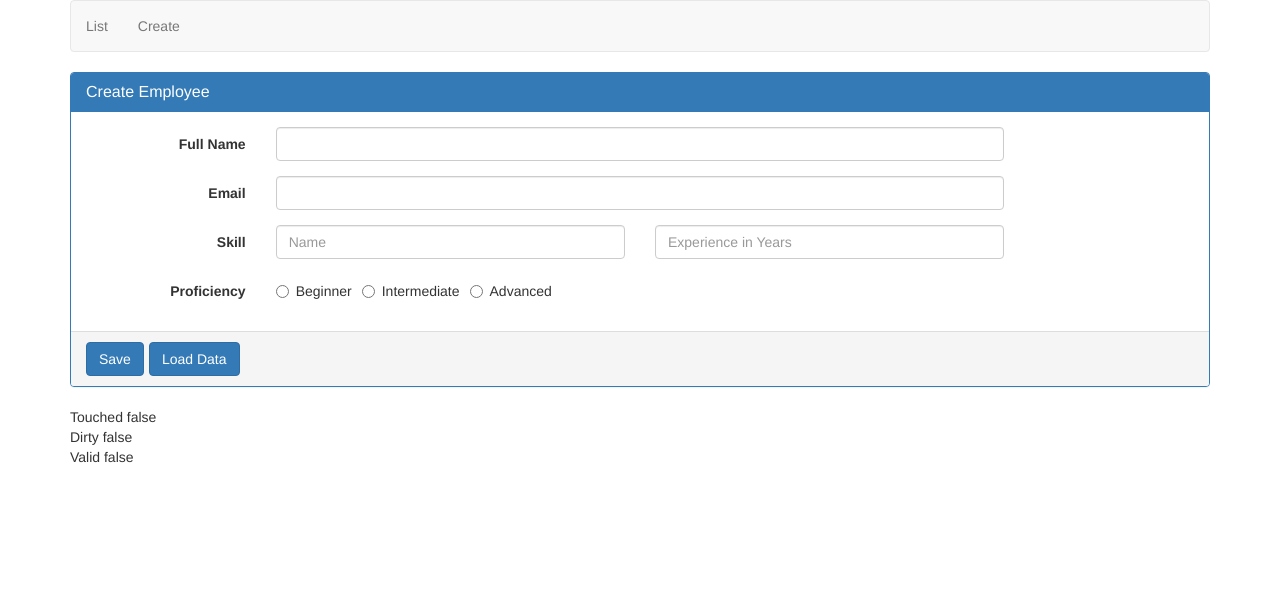
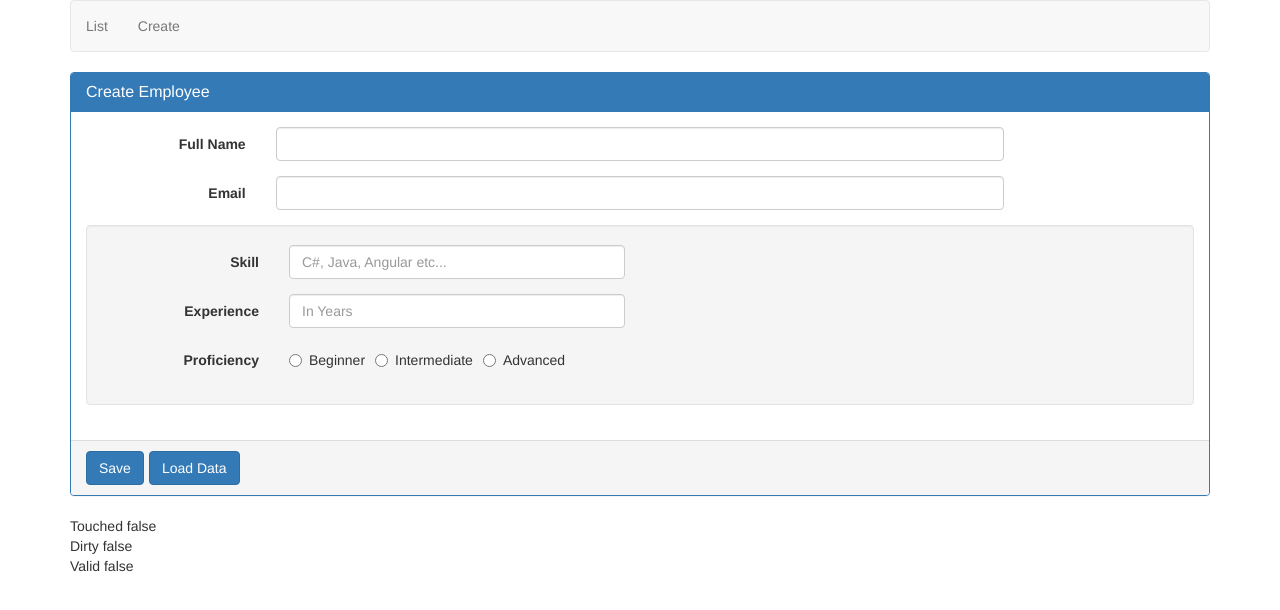
Before and after one commit to Romserg/angProject, an Angular app: page /create in a window 1280 px wide. Shown: the top 610 px of the page. Built offline with nearby package versions, Linux system fonts and the light colour scheme.

Commit message:
Move validation logic to the component class in reactive form

```diff
--- a/src/app/employee/create-employee.component.html
+++ b/src/app/employee/create-employee.component.html
@@ -4,61 +4,78 @@
       <h3 class="panel-title">Create Employee</h3>
     </div>
     <div class="panel-body">
-      <div class="form-group" [ngClass]="{'has-error' : employeeForm.get('fullName').errors &&
-      (employeeForm.get('fullName').touched || employeeForm.get('fullName').dirty)}">
+      <div class="form-group" [ngClass]="{'has-error' : formErrors.fullName}">
         <label for="fullName" class="col-sm-2 control-label">Full Name</label>
         <div class="col-sm-8">
-          <input id="fullName" formControlName="fullName" type="text" class="form-control">
-          <span class="help-block" *ngIf="employeeForm.get('fullName').errors &&
-                (employeeForm.get('fullName').touched || employeeForm.get('fullName').dirty)">
-            <span *ngIf="employeeForm.get('fullName').errors.required">
-              Full Name is required
-            </span>
-            <span *ngIf="employeeForm.get('fullName').errors.minlength || employeeForm.get('fullName').errors.maxlength">
-              Full Name must be greater than 2 characters and less than 30 characters
-            </span>
+          <input id="fullName" formControlName="fullName"
+                 (blur)="logValidationErrors()"
+                 type="text" class="form-control">
+          <span class="help-block" *ngIf="formErrors.fullName">
+            {{formErrors.fullName}}
           </span>
         </div>
       </div>
 
-      <div class="form-group">
-        <label for="email" class="col-sm-2 control-label">Email</label>
+      <div class="form-group" [ngClass]="{'has-error': formErrors.email}">
+        <label class="col-sm-2 control-label" for="email">Email</label>
         <div class="col-sm-8">
-          <input id="email" formControlName="email" type="text" class="form-control">
+          <input id="email" type="text" class="form-control"
+                 formControlName="email" (blur)="logValidationErrors()">
+          <span class="help-block" *ngIf="formErrors.email">
+            {{formErrors.email}}
+          </span>
         </div>
       </div>
 
+      <div class="well">
         <div formGroupName="skills">
 
-        <div class="form-group">
+          <div class="form-group" [ngClass]="{'has-error': formErrors.skillName}">
             <label class="col-sm-2 control-label" for="skillName">
               Skill
             </label>
             <div class="col-sm-4">
-            <input type="text" class="form-control" id="skillName"
-                   placeholder="Name" formControlName="skillName">
-          </div>
-          <div class="col-sm-4">
-            <input type="text" class="form-control" placeholder="Experience in Years"
-                   formControlName="experienceInYears">
+              <input type="text" class="form-control" id="skillName" formControlName="skillName"
+                     (blur)="logValidationErrors()" placeholder="C#, Java, Angular etc...">
+              <span class="help-block" *ngIf="formErrors.skillName">
+                {{formErrors.skillName}}
+              </span>
             </div>
           </div>
 
-        <div class="form-group">
+          <div class="form-group" [ngClass]="{'has-error': formErrors.experienceInYears}">
+            <label class="col-sm-2 control-label" for="experienceInYears">
+              Experience
+            </label>
+            <div class="col-sm-4">
+              <input type="text" class="form-control" id="experienceInYears"
+                     formControlName="experienceInYears" placeholder="In Years"
+                     (blur)="logValidationErrors()">
+              <span class="help-block" *ngIf="formErrors.experienceInYears">
+                {{formErrors.experienceInYears}}
+              </span>
+            </div>
+          </div>
+
+          <div class="form-group" [ngClass]="{'has-error': formErrors.proficiency}">
             <label class="col-md-2 control-label">Proficiency</label>
             <div class="col-md-8">
               <label class="radio-inline">
-              <input type="radio" value="beginner"
-                     formControlName="proficiency"> Beginner
+                <input type="radio" value="beginner" formControlName="proficiency"
+                       (blur)="logValidationErrors()">Beginner
               </label>
               <label class="radio-inline">
-              <input type="radio" value="intermediate"
-                     formControlName="proficiency"> Intermediate
+                <input type="radio" value="intermediate" formControlName="proficiency"
+                       (blur)="logValidationErrors()">Intermediate
               </label>
               <label class="radio-inline">
-              <input type="radio" value="advanced"
-                     formControlName="proficiency"> Advanced
+                <input type="radio" value="advanced" formControlName="proficiency"
+                       (blur)="logValidationErrors()">Advanced
               </label>
+              <span class="help-block" *ngIf="formErrors.experienceInYears">
+                {{formErrors.proficiency}}
+              </span>
+            </div>
           </div>
         </div>
       </div>
--- a/src/app/employee/create-employee.component.ts
+++ b/src/app/employee/create-employee.component.ts
@@ -50,6 +50,10 @@ export class CreateEmployeeComponent implements OnInit {
         proficiency: ['', Validators.required]
       })
     });
+
+    this.employeeForm.valueChanges.subscribe(data => {
+      this.logValidationErrors(this.employeeForm);
+    });
     // this.employeeForm = new FormGroup({
     //   fullName: new FormControl(),
     //   email: new FormControl(),
@@ -61,14 +65,15 @@ export class CreateEmployeeComponent implements OnInit {
     // });
   }
 
-  logValidationErrors(group: FormGroup): void {
+  logValidationErrors(group: FormGroup = this.employeeForm): void {
     Object.keys(group.controls).forEach((key: string) => {
       const abstractControl = group.get(key);
       if (abstractControl instanceof FormGroup) {
         this.logValidationErrors(abstractControl);
       } else {
         this.formErrors[key] = '';
-        if (abstractControl && !abstractControl.valid) {
+        if (abstractControl && !abstractControl.valid &&
+          (abstractControl.touched || abstractControl.dirty)) {
           const messages = this.validationMessages[key];
           for (const errorKey in abstractControl.errors) {
             if (errorKey) {
@@ -81,8 +86,8 @@ export class CreateEmployeeComponent implements OnInit {
   }
 
   onLoadDataClick(): void {
-    this.logValidationErrors(this.employeeForm);
-    console.log(this.formErrors);
+    // this.logValidationErrors(this.employeeForm);
+    // console.log(this.formErrors);
   }
 
   onSubmit(): void {
```
Lines whose indentation alone changed are shown as unchanged.
